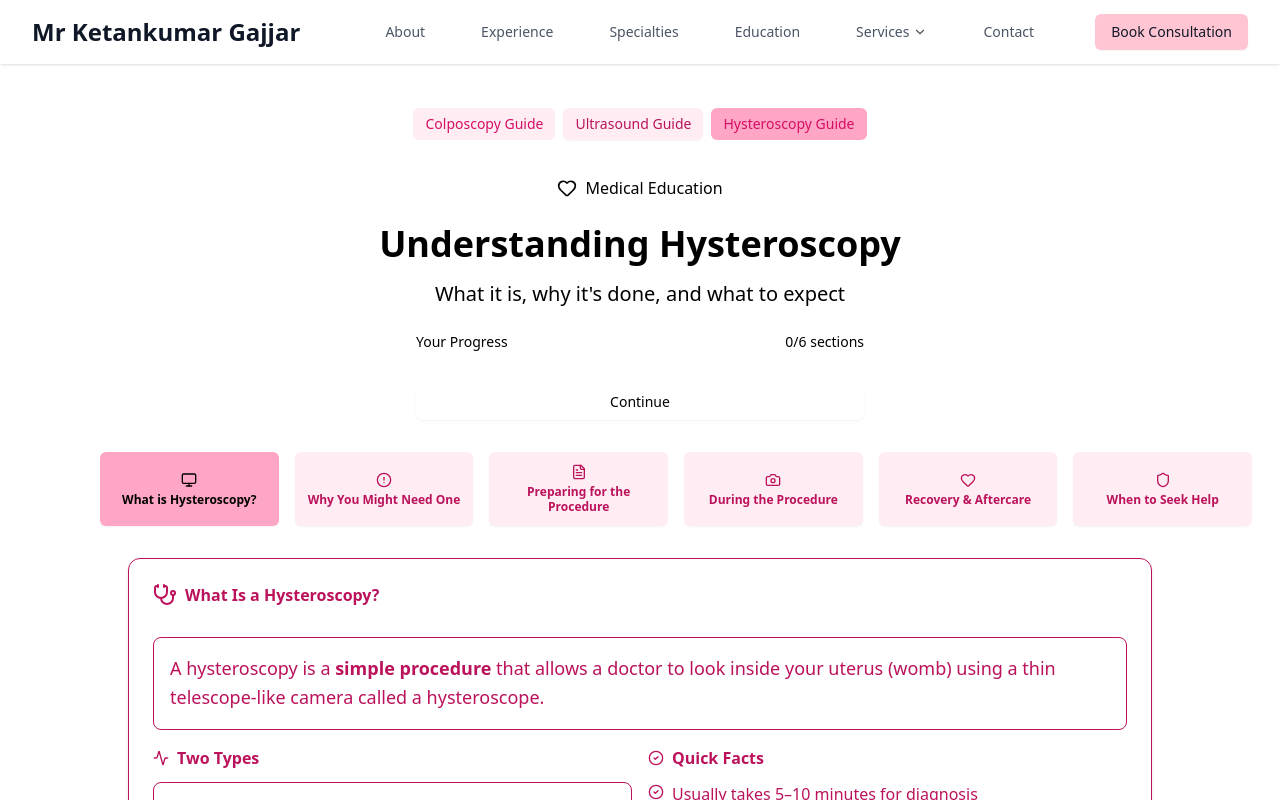
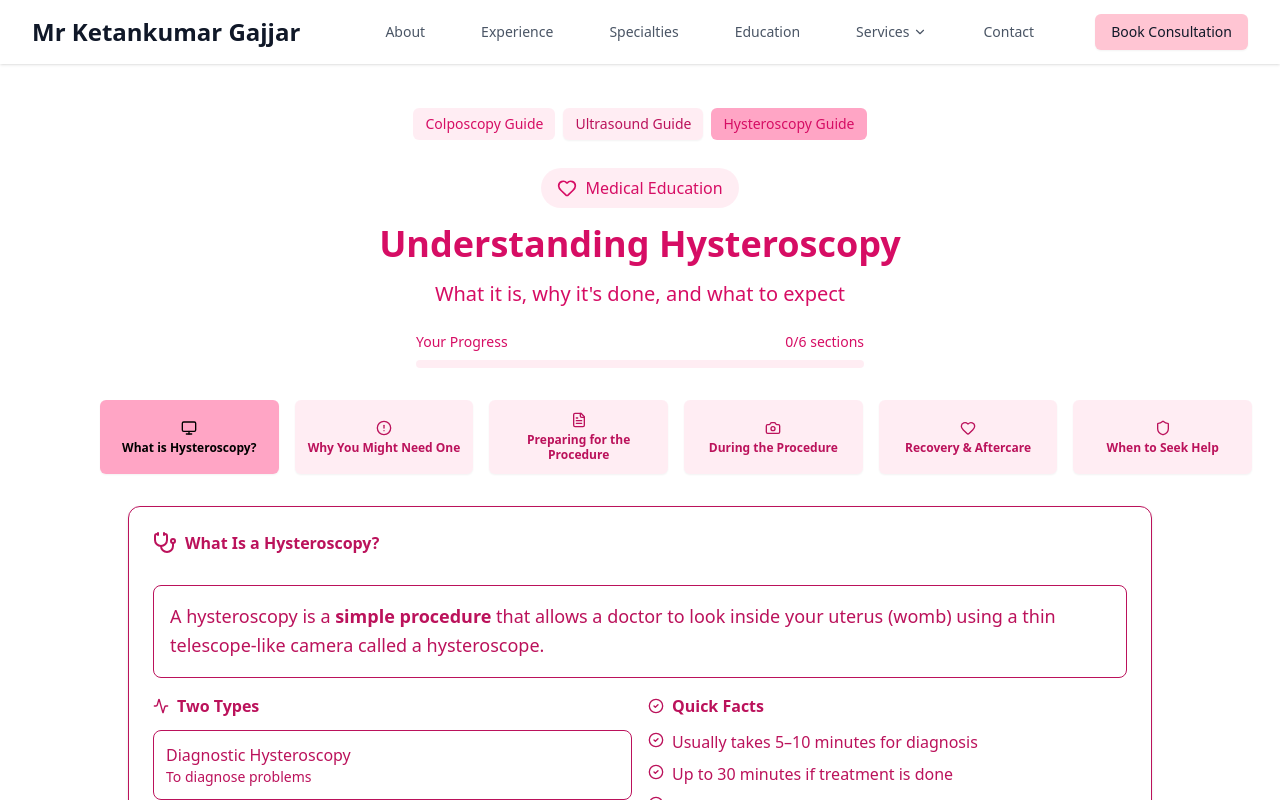
Before and after one commit to shandiru/surgeon, a React (Vite) app: page /hysteroscopy in a window 1280 px wide. Shown: the top 800 px of the page. Built offline with nearby package versions, Linux system fonts and the light colour scheme.

Commit message:
add page

```diff
--- a/src/components/Hysteroscopy/About.jsx
+++ b/src/components/Hysteroscopy/About.jsx
@@ -14,18 +14,18 @@ const HysteroscopyGuide = () => {
   return (
     <div className="text-center mb-8">
       {/* Header Section */}
-      <div className="inline-flex items-center gap-2 bg-primary/10 px-4 py-2 rounded-full mb-4">
+      <div className="inline-flex items-center gap-2 text-[#d60d64] bg-[#FF4B8B]/10 px-4 py-2 rounded-full mb-4">
         <Heart className="w-5 h-5 text-primary" />
         <span className="text-primary font-medium">Medical Education</span>
       </div>
-      <h1 className="text-4xl font-bold text-balance mb-4">Understanding Hysteroscopy</h1>
-      <p className="text-xl text-muted-foreground text-balance">What it is, why it's done, and what to expect</p>
+      <h1 className="text-4xl font-bold text-balance mb-4 text-[#d60d64]">Understanding Hysteroscopy</h1>
+      <p className="text-xl text-muted-foreground text-balance text-[#d60d64]">What it is, why it's done, and what to expect</p>
 
       {/* Progress Section */}
       <div className="mt-6 max-w-md mx-auto">
         <div className="flex justify-between items-center mb-2">
-          <span className="text-sm text-muted-foreground">Your Progress</span>
-          <span className="text-sm font-medium">{Math.round(progress)}/6 sections</span>
+          <span className="text-sm text-[#d60d64]">Your Progress</span>
+          <span className="text-sm font-medium text-[#d60d64] ">{Math.round(progress)}/6 sections</span>
         </div>
 
         {/* Progress Bar */}
@@ -36,24 +36,16 @@ const HysteroscopyGuide = () => {
           data-state="indeterminate"
           data-max="100"
           data-slot="progress"
-          className="bg-primary/20 relative w-full overflow-hidden rounded-full h-2"
+          className="bg-[#FF4B8B]/10 relative w-full overflow-hidden rounded-full h-2"
         >
           <div
             data-state="indeterminate"
             data-max="100"
             data-slot="progress-indicator"
-            className="bg-primary h-full w-full flex-1 transition-all"
+            className="bg-[#FF4B8B]/50 h-full w-full flex-1 transition-all"
             style={{ transform: `translateX(-${100 - progress}%)` }}
           ></div>
         </div>
-
-        {/* Simulate Progress Button */}
-        <button
-          onClick={updateProgress}
-          className="mt-4 inline-flex items-center justify-center gap-2 whitespace-nowrap rounded-md text-sm font-medium transition-all disabled:pointer-events-none disabled:opacity-50 [&_svg]:pointer-events-none [&_svg]:size-4 shrink-0 [&_svg]:shrink-0 outline-none focus-visible:border-ring focus-visible:ring-ring/50 focus-visible:ring-[3px] aria-invalid:ring-destructive/20 dark:aria-invalid:ring-destructive/40 aria-invalid:border-destructive bg-primary text-primary-foreground shadow-xs hover:bg-primary/90 h-9 px-4 py-2 has-[&_svg]:px-3 w-full"
-        >
-          Continue
-        </button>
       </div>
     </div>
   );
--- a/src/components/Hysteroscopy/Header.jsx
+++ b/src/components/Hysteroscopy/Header.jsx
@@ -7,7 +7,7 @@ const HysteroscopyButtons = () => {
       <div className="flex gap-2 p-1 bg-muted rounded-lg mt-10">
         {/* Colposcopy Guide Button */}
         <Link
-          to="/"
+          to="/colposcopy"
           className="justify-center whitespace-nowrap text-[#d60d64] bg-[#FF4B8B]/10 text-sm font-medium transition-all disabled:pointer-events-none disabled:opacity-50 [&_svg]:pointer-events-none [&_svg]:size-4 shrink-0 [&_svg]:shrink-0 outline-none focus-visible:border-ring focus-visible:ring-ring/50 focus-visible:ring-[3px] aria-invalid:ring-destructive/20 dark:aria-invalid:ring-destructive/40 aria-invalid:border-destructive hover:bg-accent hover:text-accent-foreground dark:hover:bg-accent/50 h-8 rounded-md px-3 has-[&_svg]:px-2.5 flex items-center gap-2"
           data-slot="button"
         >
@@ -15,21 +15,21 @@ const HysteroscopyButtons = () => {
         </Link>
 
         {/* Ultrasound Guide Button */}
-        <button
+        <Link
+          to="/ultrasound"
           data-slot="button"
-          className="inline-flex items-center text-[#BB125B]  bg-[#FF4B8B]/10  justify-center whitespace-nowrap text-sm font-medium transition-all disabled:pointer-events-none disabled:opacity-50 [&_svg]:pointer-events-none [&_svg]:size-4 shrink-0 [&_svg]:shrink-0 outline-none focus-visible:border-ring focus-visible:ring-ring/50 focus-visible:ring-[3px] aria-invalid:ring-destructive/20 dark:aria-invalid:ring-destructive/40 aria-invalid:border-destructive bg-primary text-primary-foreground shadow-xs hover:bg-primary/90 h-8 rounded-md gap-1.5 px-3 has-[&_svg]:px-2.5 pointer-events-none"
+          className="inline-flex items-center text-[#BB125B] bg-[#FF4B8B]/10 justify-center whitespace-nowrap text-sm font-medium transition-all disabled:pointer-events-none disabled:opacity-50 [&_svg]:pointer-events-none [&_svg]:size-4 shrink-0 [&_svg]:shrink-0 outline-none focus-visible:border-ring focus-visible:ring-ring/50 focus-visible:ring-[3px] aria-invalid:ring-destructive/20 dark:aria-invalid:ring-destructive/40 aria-invalid:border-destructive bg-primary text-primary-foreground shadow-xs hover:bg-primary/90 h-8 rounded-md gap-1.5 px-3 has-[&_svg]:px-2.5"
         >
           Ultrasound Guide
-        </button>
+        </Link>
 
         {/* Hysteroscopy Guide Button */}
-        <Link
-          to="/hysteroscopy"
+        <button
           className="justify-center whitespace-nowrap text-[#d60d64] bg-[#FF4B8B]/50 text-sm font-medium transition-all disabled:pointer-events-none disabled:opacity-50 [&_svg]:pointer-events-none [&_svg]:size-4 shrink-0 [&_svg]:shrink-0 outline-none focus-visible:border-ring focus-visible:ring-ring/50 focus-visible:ring-[3px] aria-invalid:ring-destructive/20 dark:aria-invalid:ring-destructive/40 aria-invalid:border-destructive hover:bg-accent hover:text-accent-foreground dark:hover:bg-accent/50 h-8 rounded-md px-3 has-[&_svg]:px-2.5 flex items-center gap-2"
           data-slot="button"
         >
           Hysteroscopy Guide
-        </Link>
+        </button>
       </div>
     </div>
   );
--- a/src/components/Ultrasound/About.jsx
+++ b/src/components/Ultrasound/About.jsx
@@ -22,7 +22,7 @@ const UltraSoundGuide = () => {
             <line x1="8" x2="16" y1="21" y2="21"></line>
             <line x1="12" x2="12" y1="17" y2="21"></line>
           </svg>
-          <span className="text-primary font-medium">Medical Education</span>
+          <span className="font-medium ">Medical Education</span>
         </div>
 
         {/* Heading and Subheading */}
--- a/src/components/Ultrasound/Header.jsx
+++ b/src/components/Ultrasound/Header.jsx
@@ -7,7 +7,7 @@ const UltraSoundGuideButtons = () => {
       <div className="flex gap-2 p-1 bg-muted rounded-lg mt-10">
         {/* Colposcopy Guide Button */}
         <Link
-          to="/"
+          to="/colposcopy"
           className="justify-center whitespace-nowrap text-[#d60d64] bg-[#FF4B8B]/10 text-sm font-medium transition-all disabled:pointer-events-none disabled:opacity-50 [&_svg]:pointer-events-none [&_svg]:size-4 shrink-0 [&_svg]:shrink-0 outline-none focus-visible:border-ring focus-visible:ring-ring/50 focus-visible:ring-[3px] aria-invalid:ring-destructive/20 dark:aria-invalid:ring-destructive/40 aria-invalid:border-destructive hover:bg-accent hover:text-accent-foreground dark:hover:bg-accent/50 h-8 rounded-md px-3 has-[&_svg]:px-2.5 flex items-center gap-2"
           data-slot="button"
         >
```
